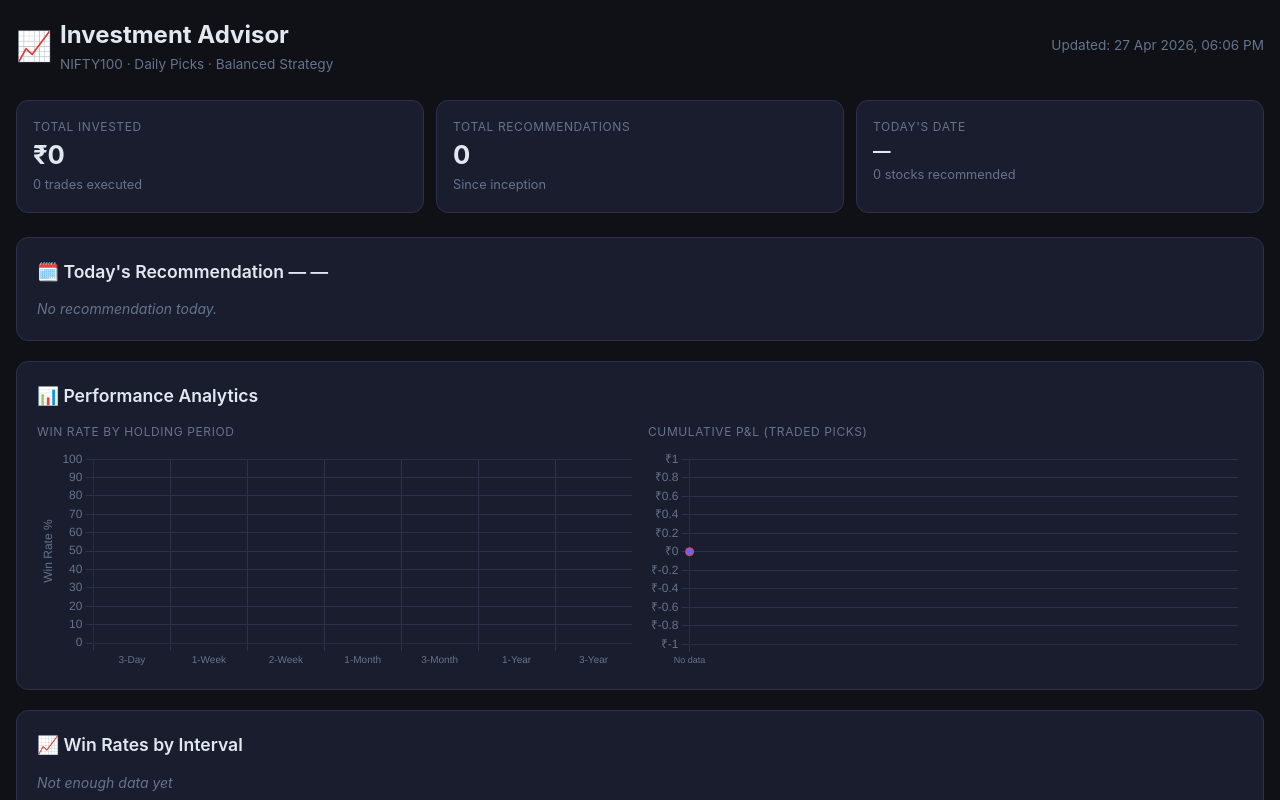
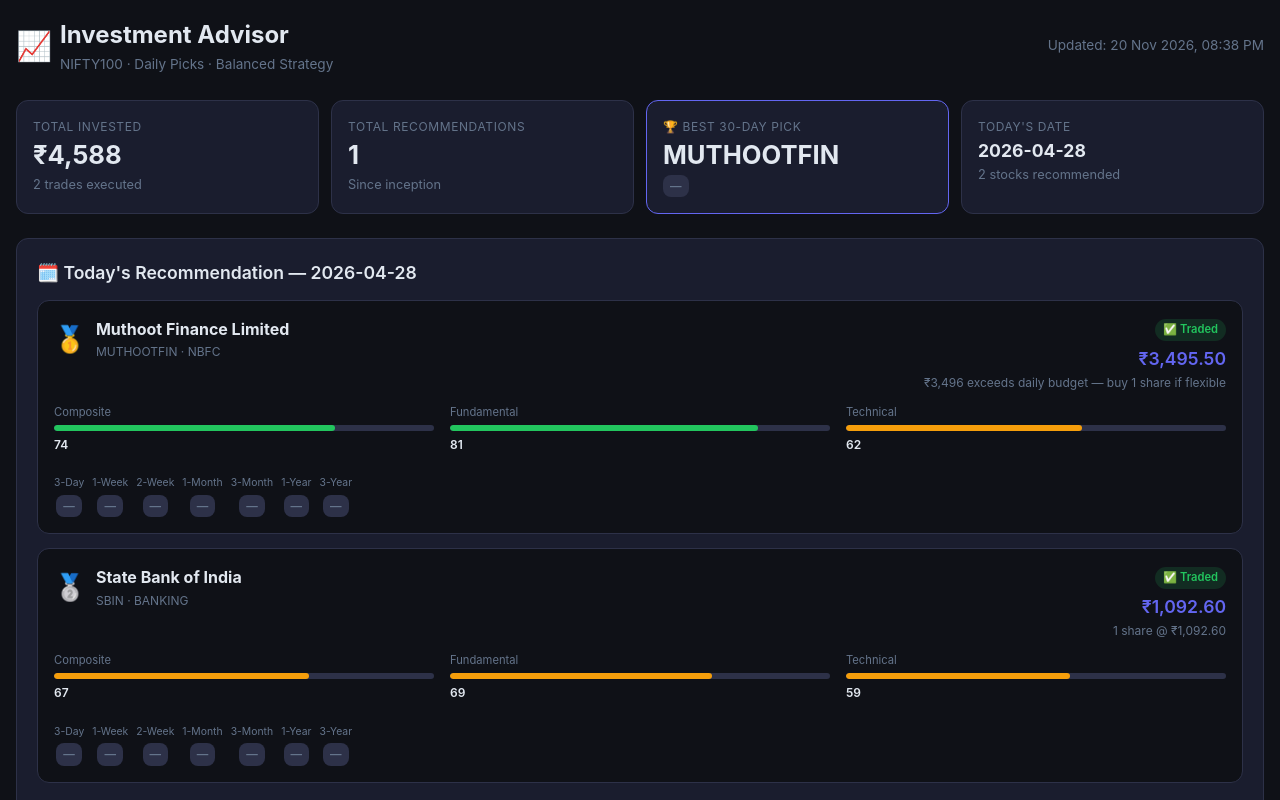
Before and after one commit to adityajain490-ux/investment-dashboard, a plain HTML site: page index.html in a window 1280 px wide. Shown: the top 800 px of the page. Drawn offline with nearby package versions, Linux system fonts and the light colour scheme.

Commit message:
Update dashboard — 2026-11-20 20:38 UTC

```diff
--- a/index.html
+++ b/index.html
@@ -132,33 +132,97 @@
       <div class="subtitle">NIFTY100 · Daily Picks · Balanced Strategy</div>
     </div>
   </div>
-  <div class="subtitle">Updated: 27 Apr 2026, 06:06 PM</div>
+  <div class="subtitle">Updated: 20 Nov 2026, 08:38 PM</div>
 </div>
 
 <!-- KPI Summary -->
 <div class="kpi-row">
   <div class="kpi-card">
     <div class="kpi-title">Total Invested</div>
-    <div class="kpi-value">₹0</div>
-    <div class="kpi-sub">0 trades executed</div>
+    <div class="kpi-value">₹4,588</div>
+    <div class="kpi-sub">2 trades executed</div>
   </div>
   <div class="kpi-card">
     <div class="kpi-title">Total Recommendations</div>
-    <div class="kpi-value">0</div>
+    <div class="kpi-value">1</div>
     <div class="kpi-sub">Since inception</div>
   </div>
-
+  <div class="kpi-card kpi-highlight"><div class="kpi-title">🏆 Best 30-Day Pick</div><div class="kpi-value">MUTHOOTFIN</div><div class="kpi-sub"><span class="badge badge-neutral">—</span></div></div>
   <div class="kpi-card">
     <div class="kpi-title">Today's Date</div>
-    <div class="kpi-value" style="font-size:1.1rem">—</div>
-    <div class="kpi-sub">0 stocks recommended</div>
+    <div class="kpi-value" style="font-size:1.1rem">2026-04-28</div>
+    <div class="kpi-sub">2 stocks recommended</div>
   </div>
 </div>
 
 <!-- Today's Recommendation -->
 <div class="section">
-  <h2>🗓️ Today's Recommendation — —</h2>
-  <p class='muted'>No recommendation today.</p>
+  <h2>🗓️ Today's Recommendation — 2026-04-28</h2>
+
+    <div class="rec-card">
+      <div class="rec-header">
+        <div class="rec-title">
+          <span class="rank-icon">🥇</span>
+          <div>
+            <div class="stock-name">Muthoot Finance Limited</div>
+            <div class="stock-meta">MUTHOOTFIN · NBFC</div>
+          </div>
+        </div>
+        <div class="rec-right">
+          <span class="trade-badge traded">✅ Traded</span>
+          <div class="stock-price">₹3,495.50</div>
+          <div class="qty-note">₹3,496 exceeds daily budget — buy 1 share if flexible</div>
+        </div>
+      </div>
+      <div class="score-row">
+        <div class="score-item">
+          <div class="score-sublabel">Composite</div>
+          <div class="score-bar-wrap"><div class="score-bar" style="width:74%;background:#22c55e"></div></div><span class="score-label">74</span>
+        </div>
+        <div class="score-item">
+          <div class="score-sublabel">Fundamental</div>
+          <div class="score-bar-wrap"><div class="score-bar" style="width:81%;background:#22c55e"></div></div><span class="score-label">81</span>
+        </div>
+        <div class="score-item">
+          <div class="score-sublabel">Technical</div>
+          <div class="score-bar-wrap"><div class="score-bar" style="width:62%;background:#f59e0b"></div></div><span class="score-label">62</span>
+        </div>
+      </div>
+      <div class="metrics-row"></div>
+      <div class="returns-row"><div class="return-cell"><div class="return-label">3-Day</div><span class="badge badge-neutral">—</span></div><div class="return-cell"><div class="return-label">1-Week</div><span class="badge badge-neutral">—</span></div><div class="return-cell"><div class="return-label">2-Week</div><span class="badge badge-neutral">—</span></div><div class="return-cell"><div class="return-label">1-Month</div><span class="badge badge-neutral">—</span></div><div class="return-cell"><div class="return-label">3-Month</div><span class="badge badge-neutral">—</span></div><div class="return-cell"><div class="return-label">1-Year</div><span class="badge badge-neutral">—</span></div><div class="return-cell"><div class="return-label">3-Year</div><span class="badge badge-neutral">—</span></div></div>
+    </div>
+    <div class="rec-card">
+      <div class="rec-header">
+        <div class="rec-title">
+          <span class="rank-icon">🥈</span>
+          <div>
+            <div class="stock-name">State Bank of India</div>
+            <div class="stock-meta">SBIN · BANKING</div>
+          </div>
+        </div>
+        <div class="rec-right">
+          <span class="trade-badge traded">✅ Traded</span>
+          <div class="stock-price">₹1,092.60</div>
+          <div class="qty-note">1 share @ ₹1,092.60</div>
+        </div>
+      </div>
+      <div class="score-row">
+        <div class="score-item">
+          <div class="score-sublabel">Composite</div>
+          <div class="score-bar-wrap"><div class="score-bar" style="width:67%;background:#f59e0b"></div></div><span class="score-label">67</span>
+        </div>
+        <div class="score-item">
+          <div class="score-sublabel">Fundamental</div>
+          <div class="score-bar-wrap"><div class="score-bar" style="width:69%;background:#f59e0b"></div></div><span class="score-label">69</span>
+        </div>
+        <div class="score-item">
+          <div class="score-sublabel">Technical</div>
+          <div class="score-bar-wrap"><div class="score-bar" style="width:59%;background:#f59e0b"></div></div><span class="score-label">59</span>
+        </div>
+      </div>
+      <div class="metrics-row"></div>
+      <div class="returns-row"><div class="return-cell"><div class="return-label">3-Day</div><span class="badge badge-neutral">—</span></div><div class="return-cell"><div class="return-label">1-Week</div><span class="badge badge-neutral">—</span></div><div class="return-cell"><div class="return-label">2-Week</div><span class="badge badge-neutral">—</span></div><div class="return-cell"><div class="return-label">1-Month</div><span class="badge badge-neutral">—</span></div><div class="return-cell"><div class="return-label">3-Month</div><span class="badge badge-neutral">—</span></div><div class="return-cell"><div class="return-label">1-Year</div><span class="badge badge-neutral">—</span></div><div class="return-cell"><div class="return-label">3-Year</div><span class="badge badge-neutral">—</span></div></div>
+    </div>
 </div>
 
 <!-- Performance Charts -->
@@ -202,7 +266,25 @@
           <th class="center">90-Day</th>
         </tr>
       </thead>
-      <tbody><tr><td colspan='8' class='center'>No history yet</td></tr></tbody>
+      <tbody><tr>
+              <td>2026-04-28</td>
+              <td><strong>MUTHOOTFIN</strong></td>
+              <td>₹3,495.50</td>
+              <td>73.9/100</td>
+              <td class="center">✅</td>
+              <td class="center"><span class="badge badge-neutral">—</span></td>
+              <td class="center"><span class="badge badge-neutral">—</span></td>
+              <td class="center"><span class="badge badge-neutral">—</span></td>
+            </tr><tr>
+              <td>2026-04-28</td>
+              <td><strong>SBIN</strong></td>
+              <td>₹1,092.60</td>
+              <td>66.6/100</td>
+              <td class="center">✅</td>
+              <td class="center"><span class="badge badge-neutral">—</span></td>
+              <td class="center"><span class="badge badge-neutral">—</span></td>
+              <td class="center"><span class="badge badge-neutral">—</span></td>
+            </tr></tbody>
     </table>
   </div>
 </div>
```
